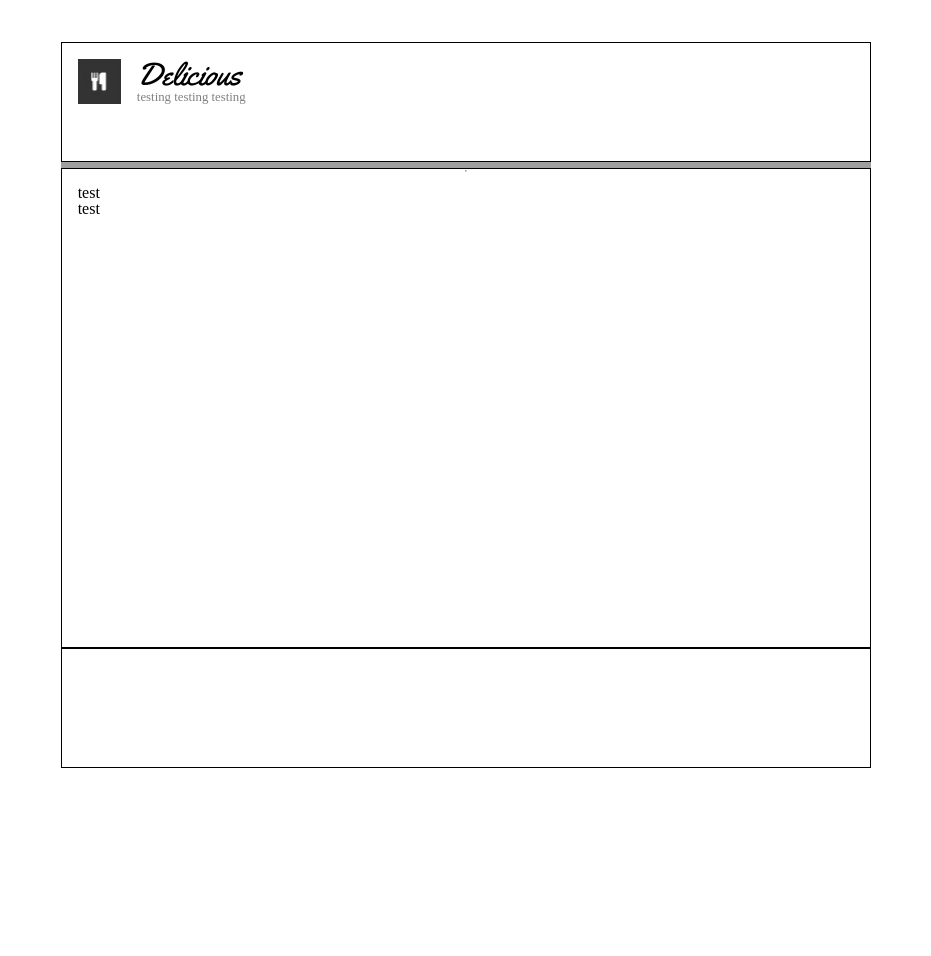
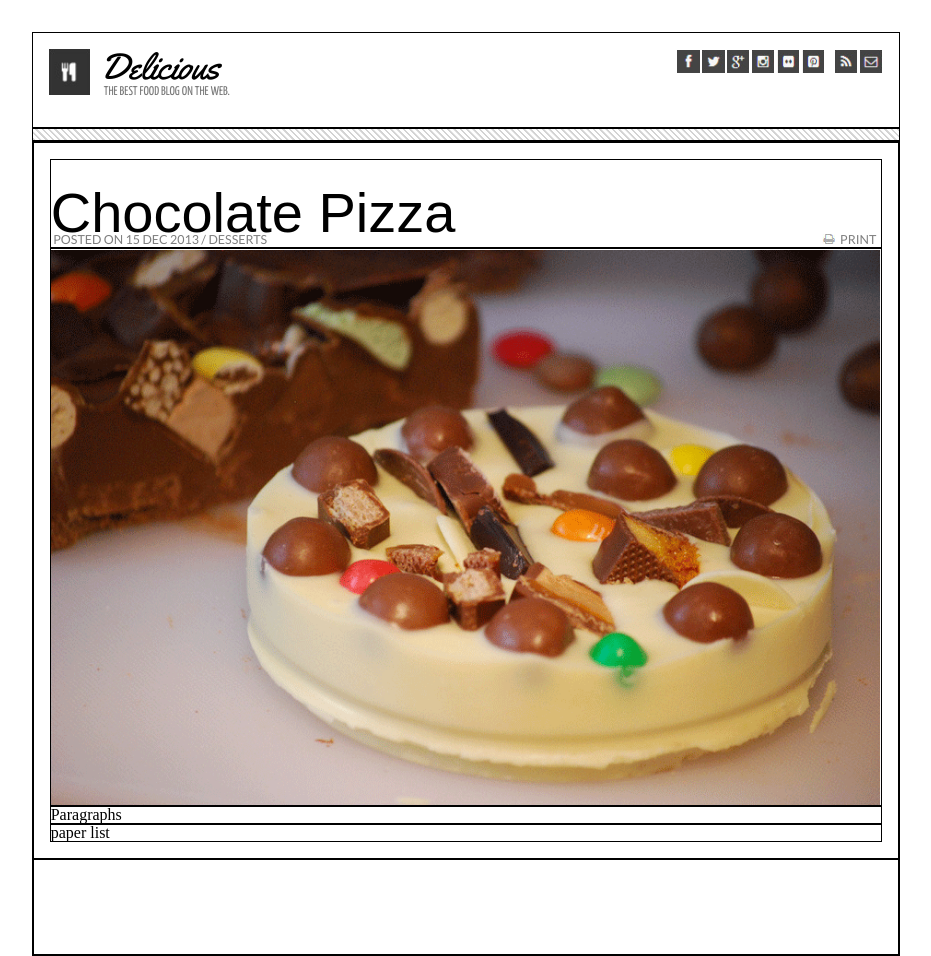
Before and after one commit to jesposito/chocolate-pizza, a plain HTML site: page index.html in a window 1280 px wide. Shown: the whole page, without its empty margins (174-1105 px from the left). Before the commit the page ends 800 px from the top, so only its background shows below. Drawn offline with Linux system fonts and the light colour scheme; grey boxes are pictures that could not be loaded; a web font is replaced by a local one.

Commit message:
starting to like flexbox

```diff
--- a/css/style.css
+++ b/css/style.css
@@ -1,4 +1,4 @@
-@import url('https://fonts.googleapis.com/css?family=Droid+Serif%7CTeko%7CYellowtail');
+@import url('https://fonts.googleapis.com/css?family=Yanone+Kaffeesatz%7CTeko%7CYellowtail%7CBenchNine%7CLato');
 
 * {
     box-sizing: border-box;
@@ -13,44 +13,71 @@
     background: #ffffff;
     flex: 1;
   }
+  .outer-col-1 {
+    background: #ffffff;
+    flex: .5;
+  }
   .outer-col-2 {
     display: flex;
     flex-direction: column;
-    flex: 4;
+    flex: 2.5;
     min-width: 60vh;
   }
   .inner-row {
     display: flex;
     flex-direction: row;
+    width:100%;
+    max-height: 100%;
+    max-width: 100%;
+    object-fit: contain;
+    border: 1px solid black;
   }
   .inner-col {
-    flex: 4;
+    flex: 2;
   }
   #header-left {
     float: left;
   }
   #header-left img {
     float: left;
-    width: 2.7em;
-    height: 2.8em;
+    width: 2.6em;
+    height: 2.9em;
     background: #555;
   }
   #left-padding{
-    padding-left: 1em;
+    padding-left: .6em;
     float: left;
   }
+
   #header-left h1 {
-    font-size: 2em;
+    font-size: 2.3em;
     font-family: 'Yellowtail', cursive;
     float:left;
   }
   #header-left h2 {
-    font-size: .8em;
-    font-family: 'Droid Serif', serif;
-    color: grey;
+    clear: left;
+    font-size: .79em;
+    padding-left: .3em;
+    font-family: 'Yanone Kaffeesatz', sans-serif;
+    color: #7a7a7a;
   }
   #header-right {
+    float: right;
+    display: inline-block;
+  }
+  #header-right ul {
     float:right;
+  }
+  #header-right li {
+    list-style-type: none;
+    display: block;
+    float:left;
+  }
+  #header-right img {
+    float:right;
+    height: 1.4em;
+    width: 1.4em;
+    margin: .08em;
   }
   .inner-row main {
     min-height: 60vh;
@@ -59,11 +86,10 @@
   .inner-row aside {
     background: beige;
     flex: 1;
-
   }
   header, footer {
     background: #ffffff;
-    height: 15vh;
+    height: 9vh;
     min-height: 6rem;
     border: 1px solid;
   }
@@ -71,7 +97,72 @@
     padding: 1em;
   }
   #hrule {
-	  height: 6px;
-	  background: url(http://ibrahimjabbari.com/english/images/hr-11.png) repeat-x 0 0;
-    border: 0;
+      float: left;
+      width: 100%;
+      height: .8em;
+      background: repeating-linear-gradient(45deg,
+       #FFFFFF 0,
+       #D3D3D3 .2px /* transition */, #D3D3D3 .1em,
+       #FFFFFF calc(.06em + 1px), #FFFFFF .28em
+     );
   }
+  #sub-header {
+    padding-top: 2em;
+  }
+  #sub-header-left {
+    float: left;
+  }
+  #sub-header-left img {
+    float: left;
+    width: 2.6em;
+    height: 3em;
+    background: #555;
+  }
+  #sub-header-left h1 {
+    font-size: 3.5em;
+    font-family: 'BenchNine', sans-serif;
+    font-weight: 500;
+    float:left;
+    line-height: .75em;
+  }
+  #sub-header-left h2 {
+    clear: left;
+    font-size: .78em;
+    margin-left: .2em;
+    font-family: 'Lato', sans-serif;
+    color: #7e7e7e;
+    margin-top: -2em;
+  }
+  #sub-header-right {
+    float: right;
+    display: inline-block;
+  }
+  #sub-header-right img {
+    float: right;
+    display: inline-block;
+  }
+  #sub-header-right h2 {
+    float: right;
+    font-size: .78em;
+    margin-left: .4em;
+    margin-right: .4em;
+    font-family: 'Lato', sans-serif;
+    color: #7e7e7e;
+    display: inline-block;
+  }
+  #sub-right-padding {
+    padding-top: 4.65em;
+  }
+  #main-image {
+    width:100%;
+    max-height: 100%;
+    max-width: 100%;
+    object-fit: contain;
+  }
+  #img-div {
+    height: 100%;
+    width: 100%;
+    display: flex;
+    justify-content: center;
+    align-items: center;
+  }
--- a/index.html
+++ b/index.html
@@ -2,8 +2,8 @@
 <html>
 <head>
 	<meta charset="utf-8">
-    <link rel="stylesheet" href="css/reset.css">
-    <link rel="stylesheet" href="css/style.css">
+	<link href="css/reset.css" rel="stylesheet">
+	<link href="css/style.css" rel="stylesheet">
 	<title></title>
 </head>
 <body>
@@ -13,35 +13,69 @@
 
 		<header>
 
-        <div id="header-left" class="inner-col">
-          <img src="img/logo.png" alt="logo" />
+			<div class="inner-col" id="header-left">
+				<img alt="logo" src="img/logo.png">
 				<div id="left-padding">
 					<h1>Delicious</h1>
-            <h2><span>testing testing testing</span></h2>
-          <div>
+					<h2>THE BEST FOOD BLOG ON THE WEB.</h2>
+				</div>
 			</div>
 
-        <div id="header-right" class="inner-col">
+      <div class="inner-col-1" id="header-right">
+        <div id="right-padding">
+          <ul>
+            <li><img alt="Facebook" src="img/fb-icon.png"></li>
+            <li><img alt="Twitter" src="img/twit-icon.png"></li>
+            <li><img alt="Google+" src="img/gp-icon.png"></li>
+            <li><img alt="Instagram" src="img/insta-icon.png"></li>
+            <li><img alt="Flic" src="img/flic-icon.png"></li>
+            <li><img alt="Pinterest" src="img/pint-icon.png"></li>
+            <li>&nbsp;&nbsp;</li>
+            <li><img alt="RSS" src="img/rss-icon.png"></li>
+            <li><img alt="e-mail" src="img/mail-icon.png"></li>
+          </ul>
+        </div>
       </div>
 
 		</header>
 
-      <div class="inner-row" id="hrule"> <hr></hr> </div>
+		<div class="inner-row" id="hrule"></div>
+
 		<div class="inner-row">
 			<div class="inner-col">
 
 				<main>
-          <div class="inner-row">test</div>
-          <div class="inner-row">test</div>
-      	</main>
 
-    		<footer>
-
-    		</footer>
-
-        <nav class="outer-col-1"></nav>
+					<div class="inner-row">
+           <div class="inner-col" id="sub-header-left">
+            	<div id="sub-header">
+            		<h1>Chocolate Pizza</h1>
+            		<h2>POSTED ON 15 DEC 2013 / DESSERTS</h2>
             	</div>
             </div>
+            <div class="inner-col-1" id="sub-header-right">
+              <div id="sub-right-padding">
+                <h2>PRINT </h2>
+                <img src="img/print-icon.png" alt="print this article" />
+              </div>
+            </div>
+					</div>
+
+					<div id="img-div" class="inner-row">
+						<img id="main-image" src="img/choco-pizza.png" alt="It's a pizza made of chocolate." />
+					</div>
+          <div class="inner-row">
+            Paragraphs
+          </div>
+          <div class="inner-row">
+            paper list
+          </div>
+
+				</main>
+				<footer></footer>
+			</div>
+		</div>
+
 	</div>
 	<nav class="outer-col-1"></nav>
 </body>
```
Also changed, not shown: img/hr1.png (added), img/hr2.png (added). Lines whose indentation alone changed are shown as unchanged.
